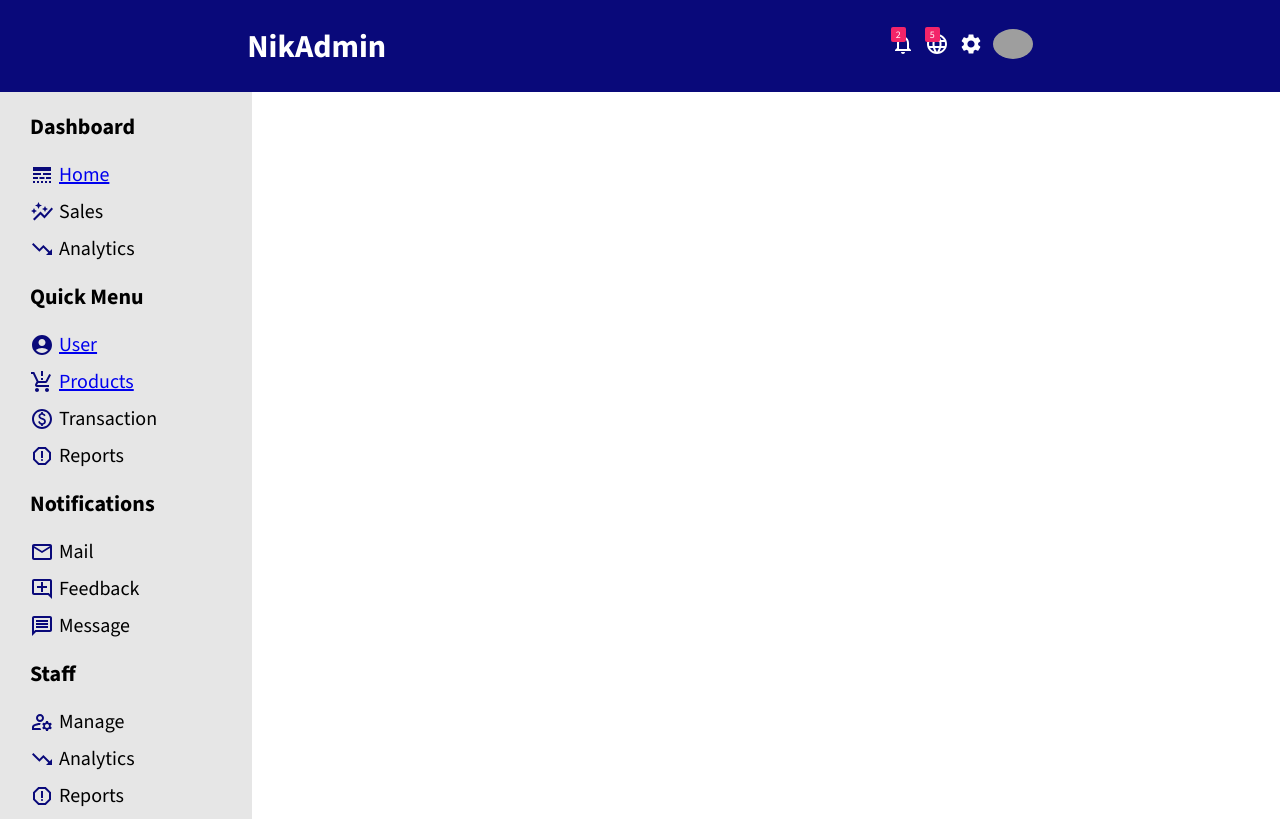
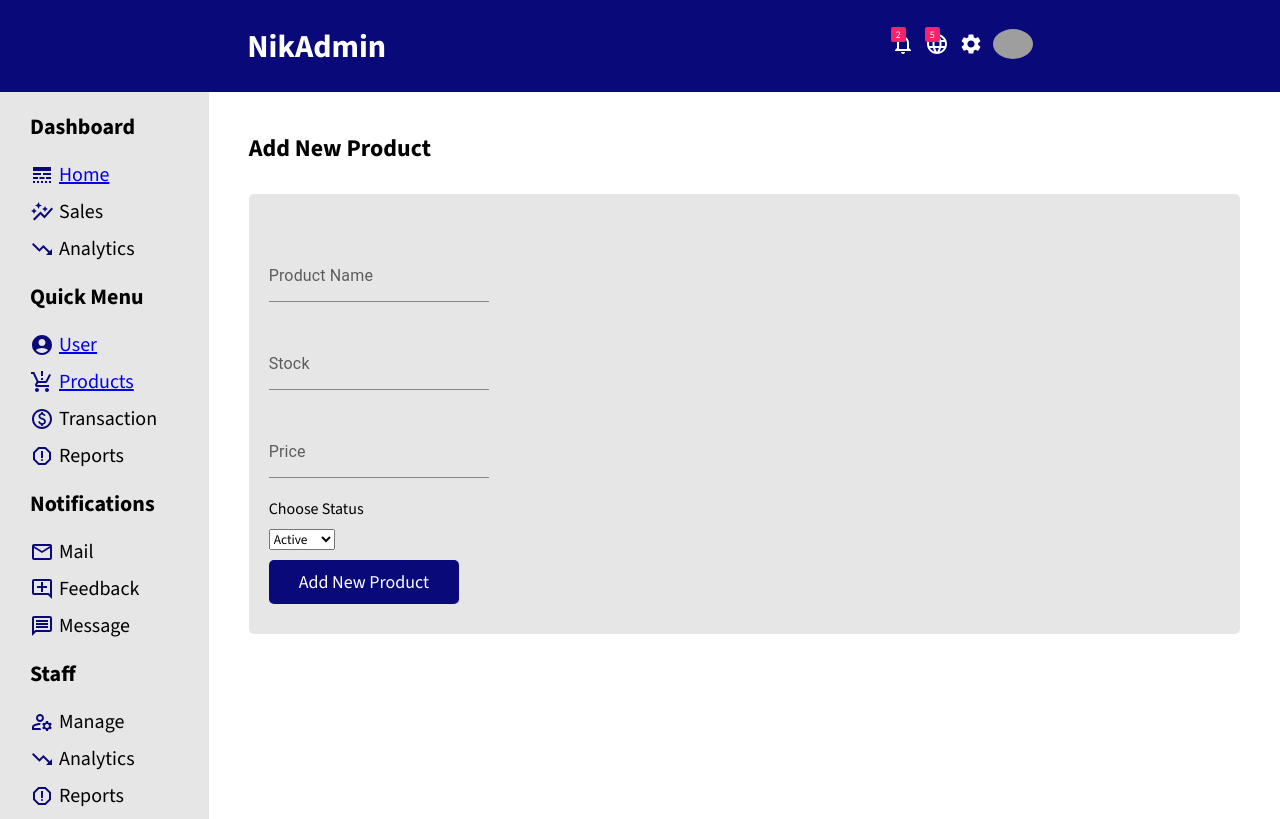
Before and after one commit to Samiul-Ahmed-96/admin-dashboard, a React (Create React App) app: page /addProduct in a window 1280 px wide. Built offline with nearby package versions, Linux system fonts and the light colour scheme; grey boxes are pictures that could not be loaded.

Commit message:
Make Add Product

```diff
--- a/src/App.js
+++ b/src/App.js
@@ -3,6 +3,7 @@ import { BrowserRouter, Route, Routes } from "react-router-dom";
 import './App.scss';
 import Navbar from './Components/Navbar/Navbar';
 import Sidebar from './Components/Sidebar/Sidebar';
+import AddProduct from "./Pages/AddProduct/AddProduct";
 import CreateUser from "./Pages/CreateUser/CreateUser";
 import Home from './Pages/Home/Home/Home';
 import ProductEdit from "./Pages/ProductEdit/ProductEdit";
@@ -24,6 +25,7 @@ function App() {
      <Route path="/user" element={<User />} />
      <Route path="/products" element={<Products />} />
      <Route path="/CreateUser" element={<CreateUser />} />
+     <Route path="/addProduct" element={<AddProduct />} />
      <Route path="/user/:userId" element={<UserEdit />} />
      <Route path="/products/:productId" element={<ProductEdit />} />
      </Routes>
--- /dev/null
+++ b/src/Pages/AddProduct/AddProduct.js
@@ -0,0 +1,26 @@
+import { TextField } from '@mui/material';
+import React from 'react';
+import "./AddProduct.scss";
+
+const AddProduct = () => {
+    return (
+        <div className='create-user'>
+           <h2>Add New Product</h2>
+           <form className='create-user-form'>
+           <TextField id="standard-basic" label="Product Name" variant="standard" />
+           <TextField id="standard-basic" label="Stock" variant="standard" />
+           <TextField id="standard-basic" label="Price" variant="standard" />
+           <label for="status">Choose Status</label>
+            <select name="status" id="status">
+                <option value="active">Active</option>
+                <option value="deactive">Deacive</option>
+            </select>
+         <input type="submit" id="create-user-btn" value="Add New Product" />
+
+
+           </form>
+        </div>
+    );
+};
+
+export default AddProduct;
--- a/src/Pages/ProductEdit/ProductEdit.js
+++ b/src/Pages/ProductEdit/ProductEdit.js
@@ -8,7 +8,7 @@ const ProductEdit = () => {
         <div className='user-container'>
             <div className="usertitle">
                 <h1>Product</h1>
-                <Link to="/CreateUser"><button className='createNewUser'>Add Product</button></Link>
+                <Link to="/addProduct"><button className='createNewUser'>Add Product</button></Link>
             </div>
             <div className="user-info-edit">
                 <h1>Edit Product</h1>
```
Also changed, not shown: src/Pages/AddProduct/AddProduct.scss (added).
